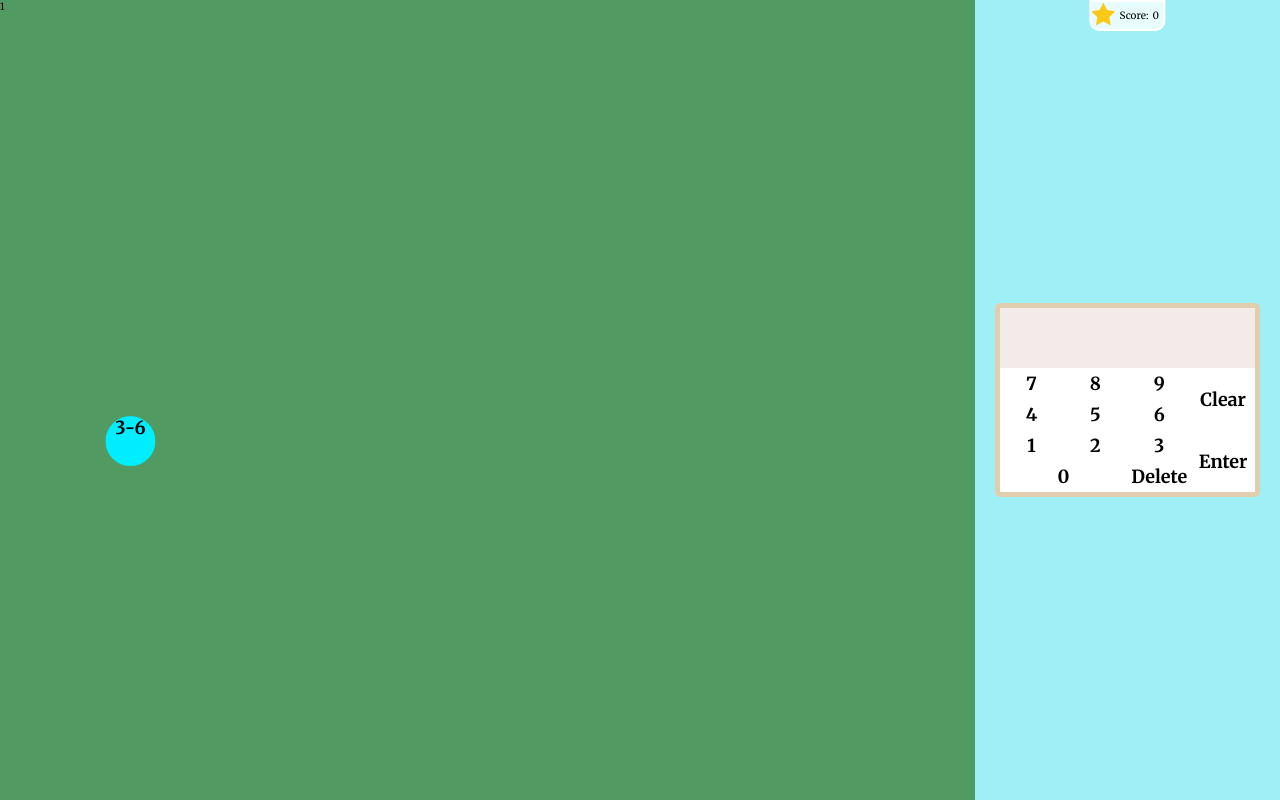
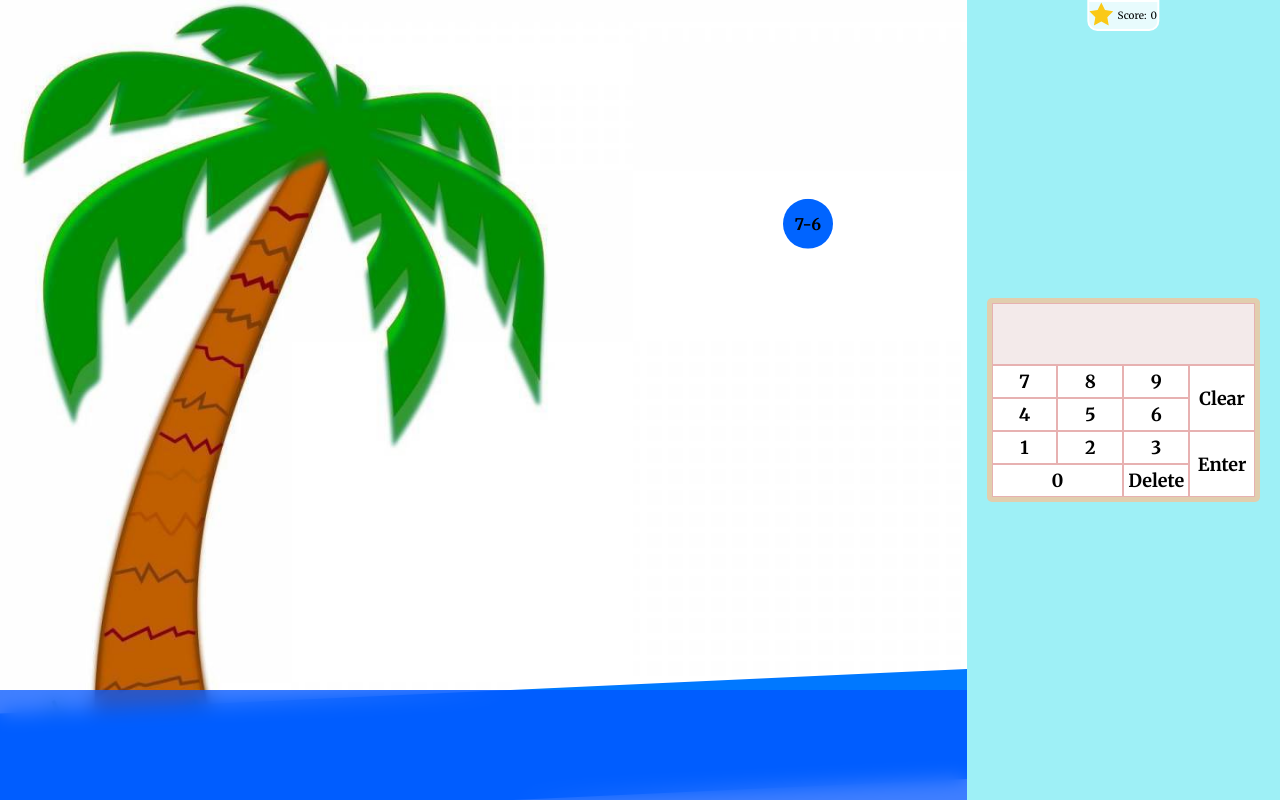
Before and after one commit to Hanna0806/game-kap-kap, a plain HTML site: page index.html in a window 1280 px wide. Both pictures are taken after a click on the button "Play". Drawn offline with Linux system fonts and the light colour scheme.

Commit message:
add examination, corrected function deleteLastNum, clearAll

```diff
--- a/game.js
+++ b/game.js
@@ -14,7 +14,6 @@ function appearsGame() {
 
 // КАЛЬКУЛЯТОР
 
-// const outCalk = document.querySelector('.input-calk'); // экран
 const clearCalk = document.querySelector('.clear');
 const deleteCalk = document.querySelector('.delete');
 const numberCalk = document.querySelectorAll('.number');
@@ -22,77 +21,108 @@ const numberCalk = document.querySelectorAll('.number');
 
 
 const digit = ['0', '1', '2', '3', '4', '5', '6', '7', '8', '9']   // будем проверять что нажато
-let a = '';
 
 // кнопка Clear
 function clearAll() {
-    a = '';   // первое число
     outCalk.value = '';
+    outCalk.focus();
 }
 clearCalk.addEventListener('click', clearAll);
 
 // кнопка Delete
 function deleteLastNum() {
-    a = a.slice(0, -1);
-    outCalk.value = a
+    outCalk.value = outCalk.value.slice(0, -1);
+    outCalk.focus();
 }
 deleteCalk.addEventListener('click', deleteLastNum);
 
 //цифры прописываем
 numberCalk.forEach(function (number) {
     number.onclick = (event) => {
-        outCalk.textContent = '';
         const key = event.target.textContent;
         if (digit.includes(key)) {
-            a += key;
-            outCalk.value = a
+            outCalk.value += key
+            outCalk.focus();
         }
     }
 })
 
 // прописываем цифры с клавиатуры
-outCalk.addEventListener('keypress', function (event) {
-    outCalk.textContent = event.key;
-})
+// outCalk.addEventListener('keypress', function (event) {
+//     outCalk.value = event.key;
+// })
 
 
-const operations = {
-    sum: '+',
-    subtract: '-',
-    // multiply: '*',
-    // divide: '/',
-  };
 
-  //функция рандомное число1
-  function getRandomNumber(min = 1, max = 11) {
-    const number1 = Math.floor(Math.random() * (max - min) + min);
-    return number1
+//функция рандом
+function getRandomInt(min, max) {
+    min = Math.ceil(min);
+    max = Math.floor(max);
+    return Math.floor(Math.random() * (max - min) + min); // Максимум не включается, минимум включается
 }
 
+function getRandomNumber() {
+    return number1 = getRandomInt(1, 11)
+}
 
 //функция рандомный знак + , -
 function getRandomSign(min = 1, max = 3) {
     const sign = Math.floor(Math.random() * (max - min) + min);
     return sign === 1 ? '+' : '-'
 }
-  console.log(getRandomNumber());
-  console.log(getRandomSign());
 
 //функция рандомное число2
-  function getRandomNumber2(min = 1, max = 11) {
-    const number2 = Math.floor(Math.random() * (max - min) + min);
-    return number2
+
+function getRandomNumber2() {
+    return number2 = getRandomInt(1, 11)
 }
-  console.log(getRandomNumber2());
 
 //рандомная капля
-const pageGame = document.querySelector('.game-page');
+const pageGame = document.querySelector('.left-side');
+
+const currentTask = {
+    number1: '',
+    sign: '',
+    number2: '',
+}
 
 function createCircle() {
     const circle = document.createElement("div");
-    circle.innerHTML = getRandomNumber() + getRandomSign() + getRandomNumber2();
     circle.classList.add("circle");
-    console.log(circle)
+    currentTask.number1 = getRandomNumber();
+    currentTask.sign = getRandomSign();
+    currentTask.number2 = getRandomNumber2();
+    circle.innerHTML = currentTask.number1 + currentTask.sign + currentTask.number2;
+    const randomX = getRandomInt(0, 90);
+    circle.style.left = randomX + "%";
 
     pageGame.append(circle);
 }
+
+const score = document.querySelector('.score');      // счетчик
+console.log(score);
+const enterCalk = document.querySelector('.enter');  // кнопка enter
+console.log(enterCalk);
+
+
+// функция проверяет введенное значение
+// outCalk.addEventListener('input', function () {
+
+// });
+
+enterCalk.addEventListener('click', function () {
+    const trueResult = currentTask.sign === '-' ? currentTask.number1 - currentTask.number2 : currentTask.number1 + currentTask.number2;
+    console.log(trueResult)
+    console.log(outCalk.value)
+    if (outCalk.value == trueResult) {
+        const circle = document.querySelector('.circle');
+        circle.remove();
+        score.textContent = +score.textContent + 10;
+        clearAll()
+        createCircle()
+        outCalk.focus();
+    } else {
+        score.textContent = +score.textContent - 10;
+        outCalk.focus();
+    }
+})
--- a/index.html
+++ b/index.html
@@ -23,9 +23,9 @@
 
             <div class="left-side">
                 <div class="game__container">
-                    <div class="game">
-                        1
-                    </div>
+                </div>
+                <div class="waves">
+                    <div class="wave1"></div>
                 </div>
             </div>
 
@@ -35,14 +35,14 @@
                         <img class="star-game" src="./img/star_77949 (1).svg" alt="">
                     </div>
                     <p>Score:</p>
-                    <p>0</p>
-                    <ul id="test">
-                    </ul>
+                    <p class="score">0</p>
+                    <!-- <ul id="test">
+                    </ul> -->
                 </div>
                 <div class="calk__container">
                     <div class="calk">
                         <div class="item input">
-                            <form name="form"><input class="input-calk" type="text" name="textview"></form>
+                            <form name="form" onsubmit="event.preventDefault();"><input class="input-calk" type="text" name="textview"></form>
                         </div>
                         <div class="item number">7</div>
                         <div class="item number">8</div>
--- a/style/pages/_game-page.scss
+++ b/style/pages/_game-page.scss
@@ -12,9 +12,67 @@
 
 
     .left-side {
-        background-color: #519a62;
+        display: flex;
+        flex-direction: column;
+        position: relative;
+        // background-color: #519a62;
+        background-image: url(/img/124857-palma-dlya.jpg);
+        background-repeat: no-repeat;
+        background-position: center;
+        background-size: cover;
+
         flex-grow: 2;
         height: 100vh;
+        overflow: hidden;
+
+
+        .game__container {
+            flex: 1;
+
+        }
+
+        .waves {
+            width: 110%;
+            height: 110px;
+            margin-left: -20px;
+            position: relative;
+            background: rgb(0, 120, 255);
+            animation: waves 10s linear infinite;
+
+        }
+        .wave1{
+            position: absolute;
+            width: 100%;
+            height: 110px;
+            background-color: rgba(0, 85, 255, 0.75);
+            backdrop-filter: blur(10px);
+            // background-color: rgba(255, 0, 30, 0.75);
+            animation: wave1 10s linear infinite;
+        }
+
+        @keyframes wave1 {
+            0%, 50%, 100% {
+                transform: none;
+            }
+            25% {
+                transform: rotate(3deg);
+            }
+            75%  {
+                transform: rotate(-3deg);
+            }
+        }
+
+        @keyframes waves {
+            0%, 50%, 100% {
+                transform: none;
+            }
+            25% {
+                transform: rotate(-3deg);
+            }
+            75%  {
+                transform: rotate(3deg);
+            }
+        }
     }
 
     .right-side {
@@ -69,6 +127,7 @@
                     display: flex;
                     justify-content: center;
                     align-items: center;
+                    border: 1px solid rgb(231, 177, 177);
                     // font-size: 22px;
                     cursor: pointer;
                     font-weight: $text-weight;
@@ -121,29 +180,72 @@
 }
 
 
-
-
 .circle {
+    display: flex;
+    align-items: center;
+    justify-content: center;
     width: 50px;
     height: 50px;
     border-radius: 50%;
-    background-color: rgb(0, 238, 255);
+    background-color: rgb(0, 100, 255);
     position: absolute;
     top: 0;
-    left: 0;
     text-align: center;
     font-weight: $text-weight;
-    font-size: $text-calk;
-    animation: kaply 10s infinite;
+    font-size: 1.6rem;
+    animation: kaply 15s ease infinite;
   }
+
 @keyframes kaply {
     0% {
         transform: translateY(0);
-        transform: translateX(200px);
-
     }
     100% {
-        transform: translateY(110vh);
-        transform: translateX();
+        transform: translateY(calc(100vh - 50px));
       }
 }
+
+// .game__container {
+//     flex: 1;
+// }
+
+// .waves {
+//     width: 100%;
+//     height: 150px;
+//     position: relative;
+//     background: rgb(0, 136, 255);
+//     box-shadow: 0 0 20px #a4a4a4;
+//     animation: waves 10s linear infinite;
+
+// }
+// .wave1{
+//     position: absolute;
+//     width: 100%;
+//     height: 150px;
+//     background-color: rgba(0, 85, 255, 0.75);
+//     animation: wave1 10s linear infinite;
+// }
+
+// @keyframes wave1 {
+//     0%, 50%, 100% {
+//         transform: none;
+//     }
+//     25% {
+//         transform: rotate(3deg);
+//     }
+//     75%  {
+//         transform: rotate(-3deg);
+//     }
+// }
+
+// @keyframes waves {
+//     0%, 50%, 100% {
+//         transform: none;
+//     }
+//     25% {
+//         transform: rotate(-3deg);
+//     }
+//     75%  {
+//         transform: rotate(3deg);
+//     }
+// }
--- a/style/style.scss
+++ b/style/style.scss
@@ -11,5 +11,6 @@ html {
         margin: 0;
         padding: 0;
         box-sizing: border-box;
+
     }
 }
```
Also changed, not shown: coconut-palm.jpg (added), css/style.css, css/style.min.css, img/111palm-tree.jpg (added), img/124857-palma-dlya.jpg (added), img/b00a2e7f6a0d2be1ee45.jpg (added), img/beautiful-green-coconut.jpg (added), img/beautiful-green.jpg (added), img/coconut-palm.jpg (added), img/depositphotos_373156480.jpg (added), img/palm-tree-white.jpg (added), img/palmera.jpg (added). Lines whose indentation alone changed are shown as unchanged.
